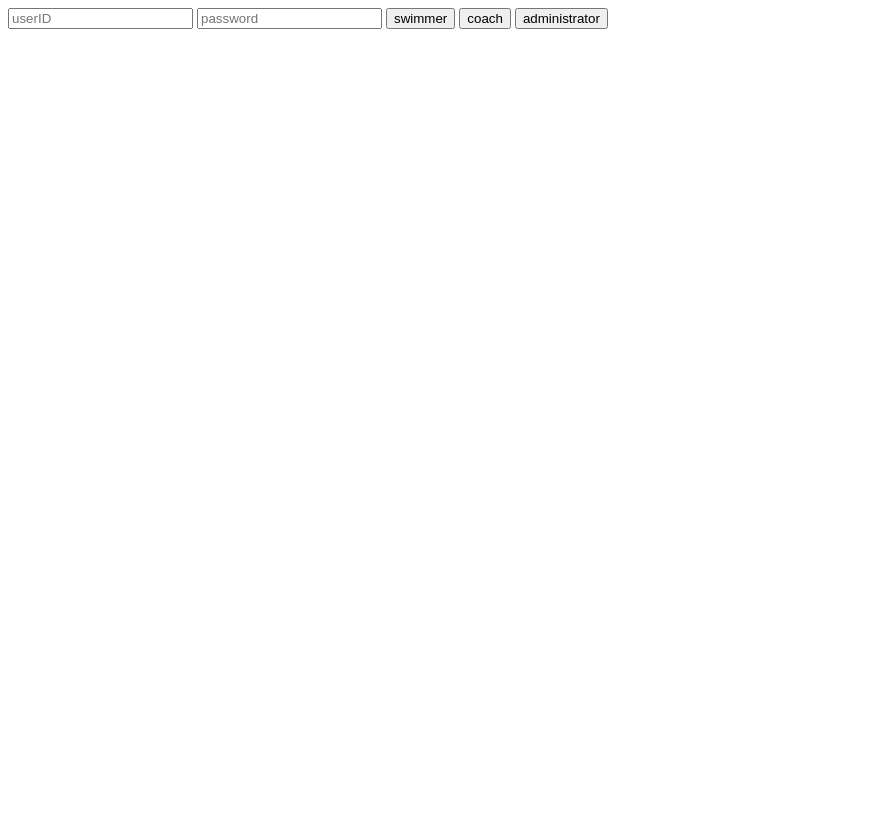
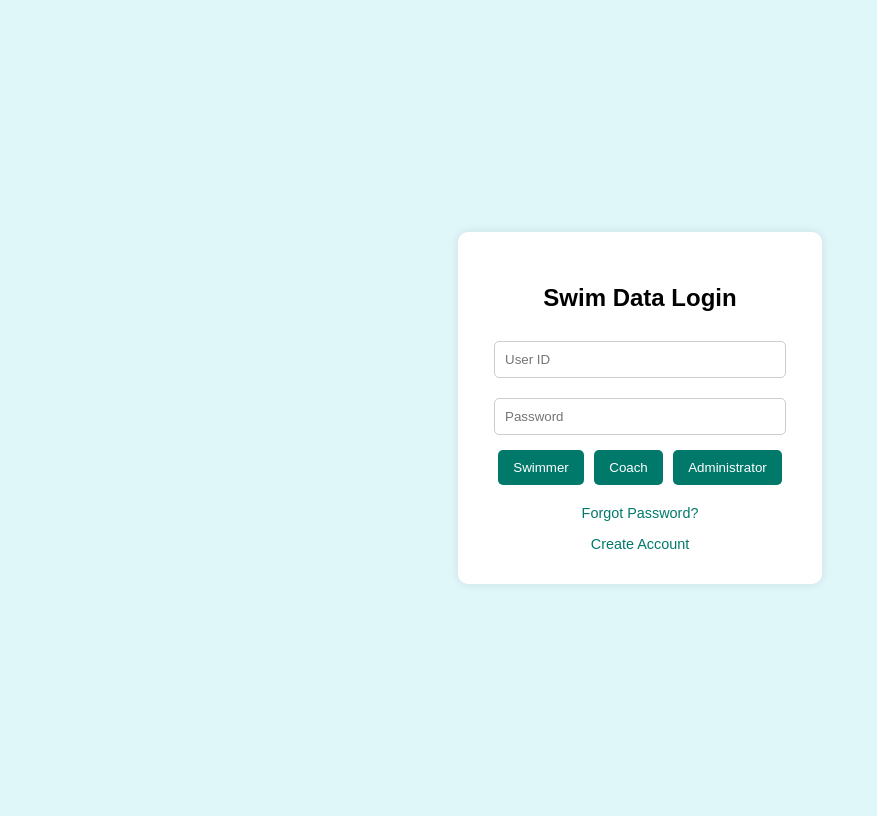
Before and after one commit to ncorcoran771/COSC386-SwimDB, a PHP site: page / in a window 1280 px wide. Shown: the whole page, without its empty margins (0-877 px from the left). Before the commit the page ends 29 px from the top, so only its background shows below. Run offline with PHP 8.4, Linux system fonts and the light colour scheme.

Commit message:
Update index.php

```diff
--- a/index.php
+++ b/index.php
@@ -1,8 +1,68 @@
-<!-- the login form? I'm not sure what else we want on index.php -->
-<form method=post action="login.php">
-	<input type="text" name="userID" placeholder="userID">
-	<input type="text" name="plainPassword" placeholder="password">
-	<input type="submit" name="swimmerLog" value="swimmer">
-    <input type="submit" name="coachLog" value="coach">
-    <input type="submit" name="adminLog" value="administrator">
-</form>
+<!DOCTYPE html>
+<html lang="en">
+<head>
+    <meta charset="UTF-8">
+    <title>Swim Data Login</title>
+    <style>
+        body {
+            font-family: Arial, sans-serif;
+            background: #e0f7fa;
+            display: flex;
+            justify-content: center;
+            align-items: center;
+            height: 100vh;
+        }
+        .login-form {
+            background: white;
+            padding: 2rem;
+            border-radius: 10px;
+            box-shadow: 0 0 10px rgba(0,0,0,0.1);
+            text-align: center;
+            width: 300px;
+        }
+        .login-form input[type="text"] {
+            width: 90%;
+            padding: 10px;
+            margin: 10px 0;
+            border-radius: 5px;
+            border: 1px solid #ccc;
+        }
+        .login-form input[type="submit"] {
+            padding: 10px 15px;
+            margin: 5px 3px;
+            border: none;
+            border-radius: 5px;
+            background-color: #00796b;
+            color: white;
+            cursor: pointer;
+        }
+        .login-form input[type="submit"]:hover {
+            background-color: #004d40;
+        }
+        .login-form a {
+            display: block;
+            margin-top: 15px;
+            color: #00796b;
+            text-decoration: none;
+            font-size: 0.9em;
+        }
+        .login-form a:hover {
+            text-decoration: underline;
+        }
+    </style>
+</head>
+<body>
+    <div class="login-form">
+        <h2>Swim Data Login</h2>
+        <form method="post" action="login.php">
+            <input type="text" name="userID" placeholder="User ID" required><br>
+            <input type="text" name="plainPassword" placeholder="Password" required><br>
+            <input type="submit" name="swimmerLog" value="Swimmer">
+            <input type="submit" name="coachLog" value="Coach">
+            <input type="submit" name="adminLog" value="Administrator">
+        </form>
+        <a href="login.php?action=forgot">Forgot Password?</a>
+        <a href="login.php?action=create">Create Account</a>
+    </div>
+</body>
+</html>
```
